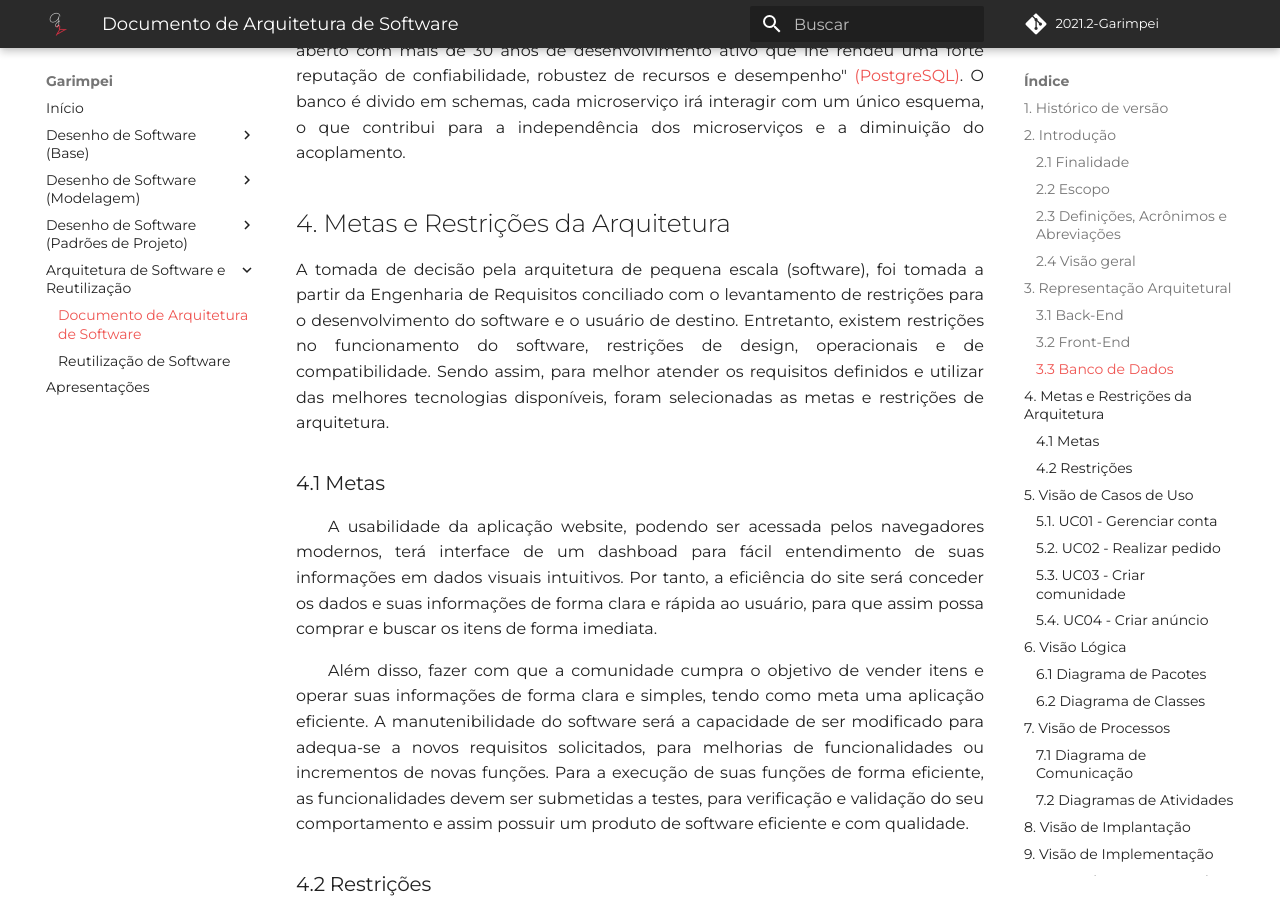
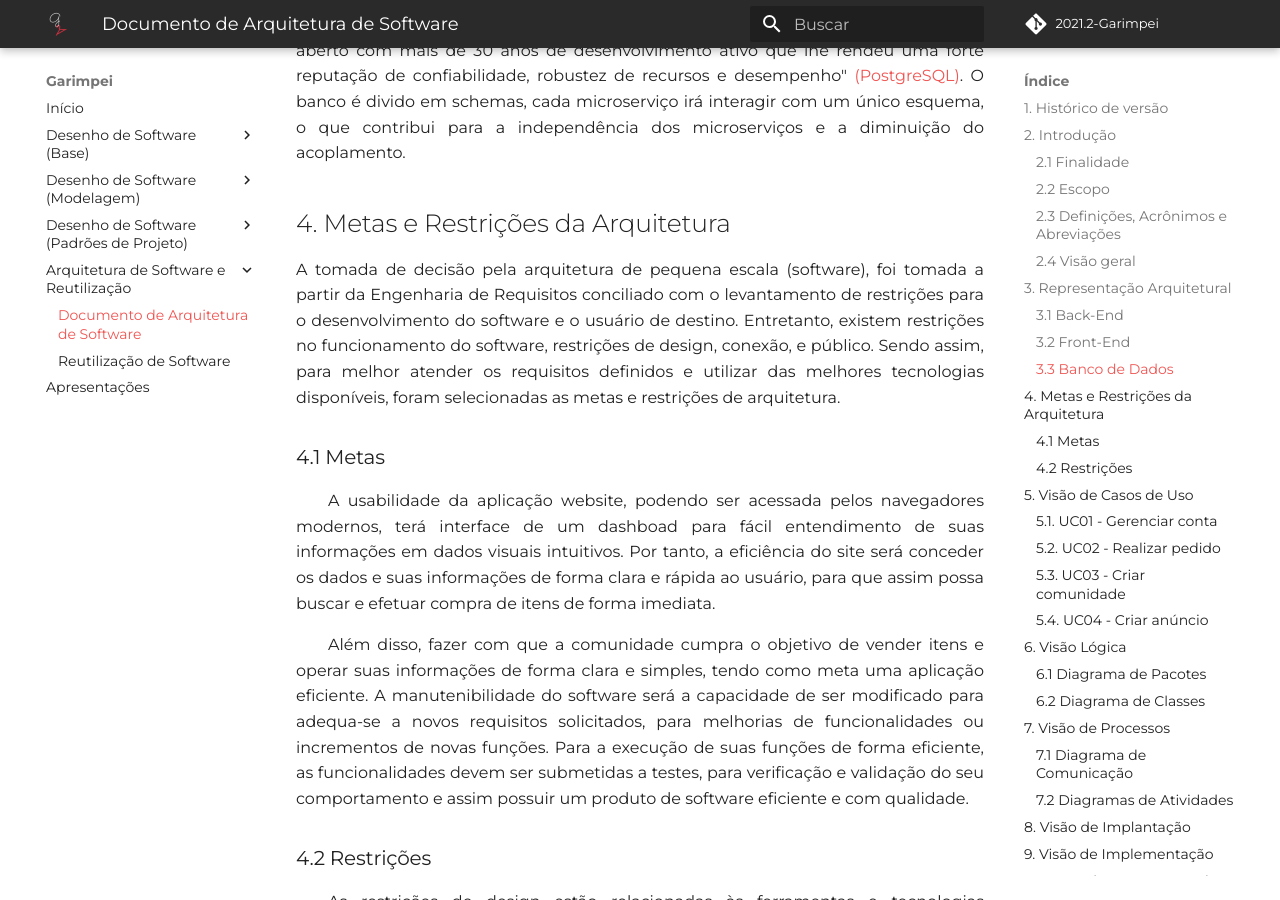
Before and after one commit to UnBArqDsw2021-2/2021.2_G5_Garimpei, an MkDocs documentation site: the page built from docs/entrega_IV/doc_arquitetura/das.md, in a window 1280 px wide and 900 px high, scrolled down 3600 px. Built offline with MkDocs 1.6.1 and Material for MkDocs 9.7.7, drawn with Linux system fonts in a browser that asks for light colours; some web fonts are replaced; comment, search, counter and statistics services are not loaded.

Commit message:
Update das.md

```diff
--- a/docs/entrega_IV/doc_arquitetura/das.md
+++ b/docs/entrega_IV/doc_arquitetura/das.md
@@ -87,10 +87,10 @@ O "**PostgreSQL** é um sistema de banco de dados relacional de objeto de códig
 
 
 ## 4. Metas e Restrições da Arquitetura
-A tomada de decisão pela arquitetura de pequena escala (software), foi tomada a partir da Engenharia de Requisitos conciliado com o levantamento de restrições para o desenvolvimento do software e o usuário de destino. Entretanto, existem restrições no funcionamento do software, restrições de design, operacionais e de compatibilidade. Sendo assim, para melhor atender os requisitos definidos e utilizar das melhores tecnologias disponíveis, foram selecionadas as metas e restrições de arquitetura.
+A tomada de decisão pela arquitetura de pequena escala (software), foi tomada a partir da Engenharia de Requisitos conciliado com o levantamento de restrições para o desenvolvimento do software e o usuário de destino. Entretanto, existem restrições no funcionamento do software, restrições de design, conexão, e público. Sendo assim, para melhor atender os requisitos definidos e utilizar das melhores tecnologias disponíveis, foram selecionadas as metas e restrições de arquitetura.
 
 ### 4.1 Metas
-&emsp;&emsp;A usabilidade da aplicação website, podendo ser acessada pelos navegadores modernos, terá interface de um dashboad para fácil entendimento de suas informações em dados visuais intuitivos. Por tanto, a eficiência do site será conceder os dados e suas informações de forma clara e rápida ao usuário, para que assim possa comprar e buscar os itens de forma imediata.
+&emsp;&emsp;A usabilidade da aplicação website, podendo ser acessada pelos navegadores modernos, terá interface de um dashboad para fácil entendimento de suas informações em dados visuais intuitivos. Por tanto, a eficiência do site será conceder os dados e suas informações de forma clara e rápida ao usuário, para que assim possa buscar e efetuar compra de itens de forma imediata.
 
 &emsp;&emsp;Além disso, fazer com que a comunidade cumpra o objetivo de vender itens e operar suas informações de forma clara e simples, tendo como meta uma aplicação eficiente. A manutenibilidade do software será a capacidade de ser modificado para adequa-se a novos requisitos solicitados, para melhorias de funcionalidades ou incrementos de novas funções. Para a execução de suas funções de forma eficiente, as funcionalidades devem ser submetidas a testes, para verificação e validação do seu comportamento e assim possuir um produto de software eficiente e com qualidade.
 
```
